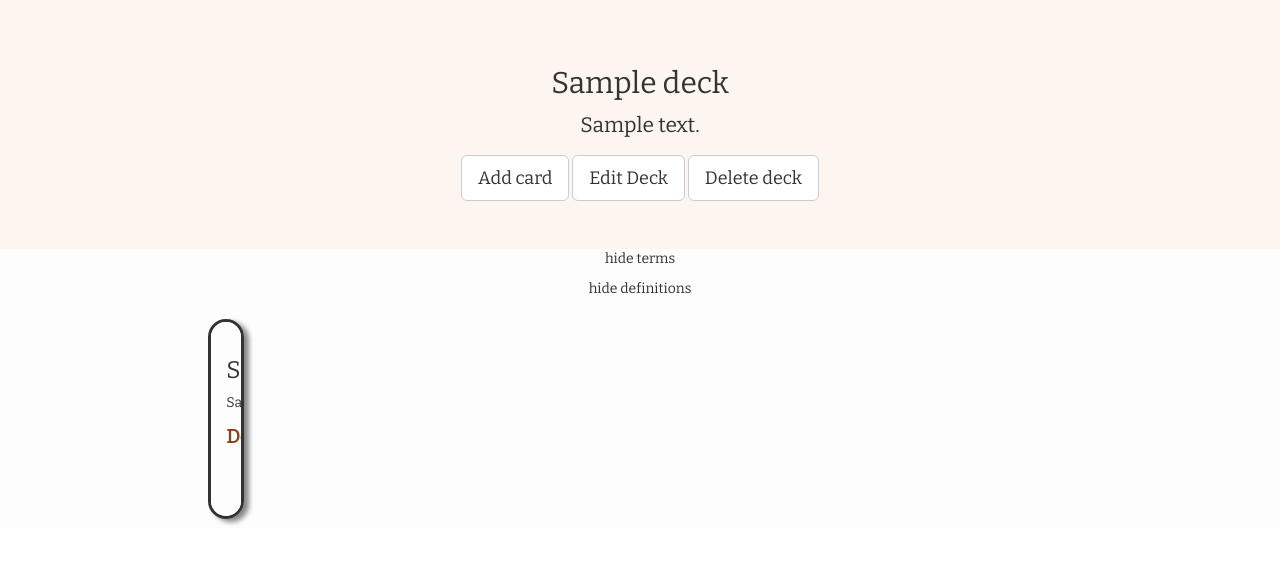
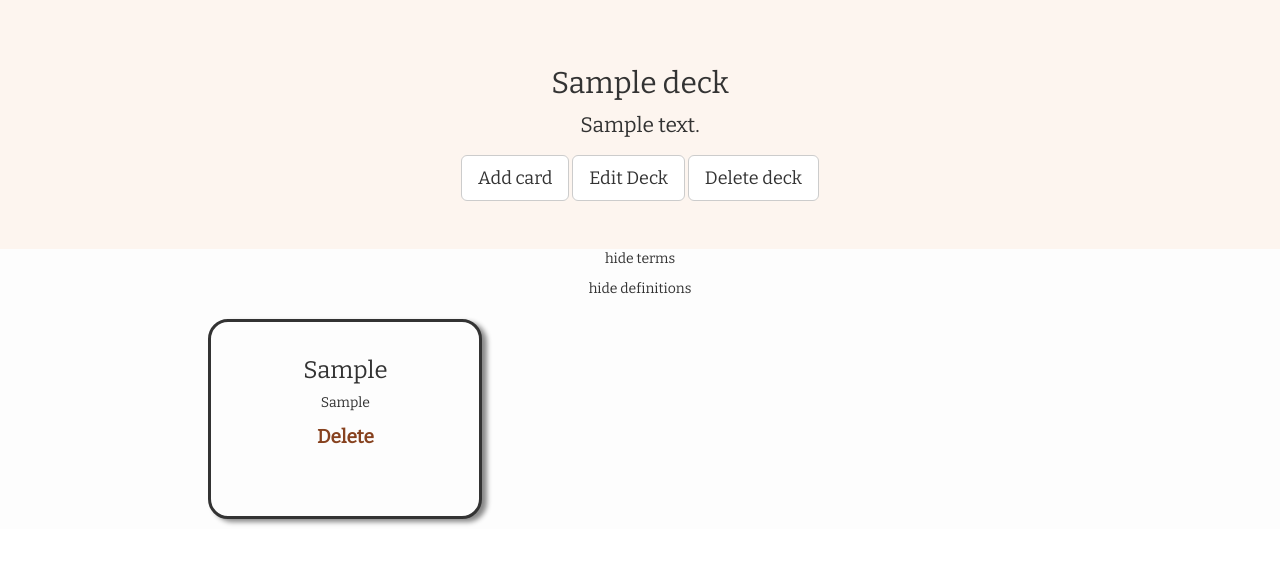
Before and after one commit to OneCodeMan/Bamboo, a Django app: page /1/ in a window 1280 px wide. Shown: the part 53-617 px from the top of the page. Run offline with Django 3.2, Linux system fonts and the light colour scheme; a user stored in the database is signed in; tables that the repository leaves empty hold one stand-in row (values such as "Sample post"); some libraries are stand-ins or nearby versions.

Commit message:
fixed css again..

```diff
--- a/card/static/card/css/styles.css
+++ b/card/static/card/css/styles.css
@@ -119,8 +119,6 @@ label { font-size: 20px; }
 	color: #87421F;
 }
 
-.listcol{ display: flex; }
-
 .single {
 	border: solid;
 	padding: 15px;
```
